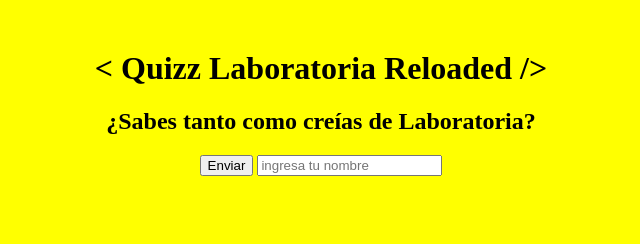
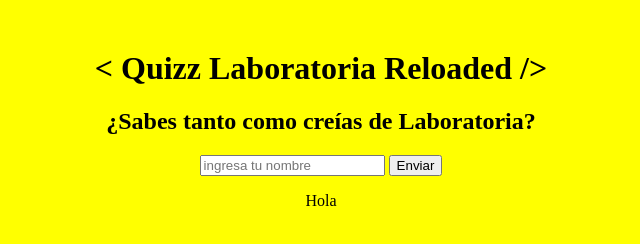
Before and after one commit to Marielk/trivia_reloaded, a plain HTML site: page index.html in a window 1280 px wide. Both pictures are taken after a click on the button "Enviar". Shown: the whole page, without its empty margins (319-959 px from the left). Drawn offline with Linux system fonts and the light colour scheme.

Commit message:
logre hacer que se muestre el saludo con el valor del imput!

```diff
--- a/index.html
+++ b/index.html
@@ -30,23 +30,19 @@
 
         <div id = botones >
 
-          <button id="boton">Enviar</button>
-          <input type = "text" id = "userName" placeholder = "ingresa tu nombre">
+          <input type = "text" id = "name"  placeholder = "ingresa tu nombre" value = "" />
+          <button id="boton2" onclick = "getValue()">Enviar</button>
+          <p id = "mensaje bienvenida" > </p>
 
         </div>
 
         <script>
-            (function(){
-                var saludo = function(){
-                    alert("Saludo");
-                };
 
-                var boton = document.getElementById("boton");
-                boton.addEventListener('click', saludo);
-
-
-
-             }())
+             function getValue(){
+                 var mensaje = document.getElementById("mensaje bienvenida");
+                 var userName = document.getElementById("name"). value;
+                 mensaje.innerHTML= "Hola " + userName;
+             }
 
         </script>
 
```
